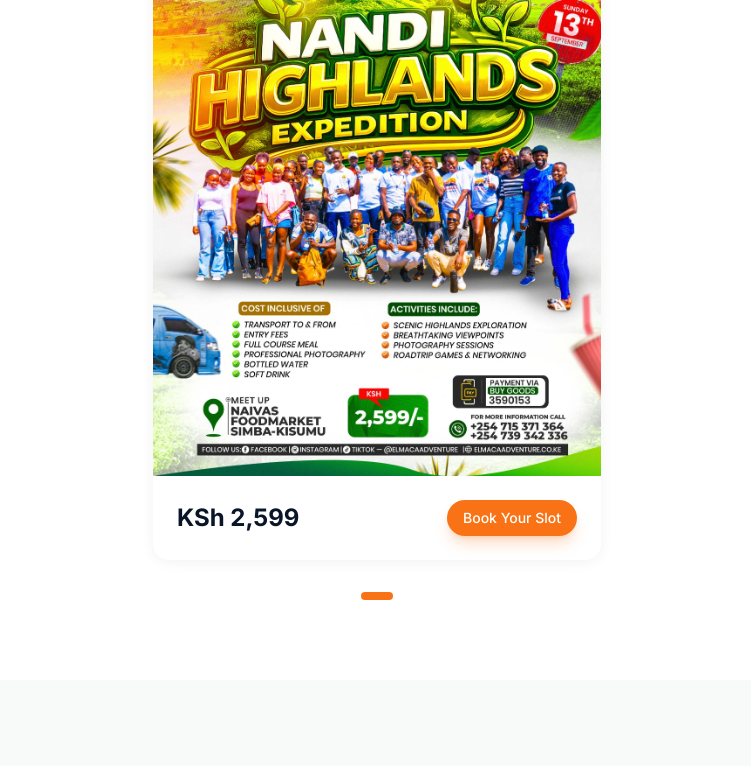
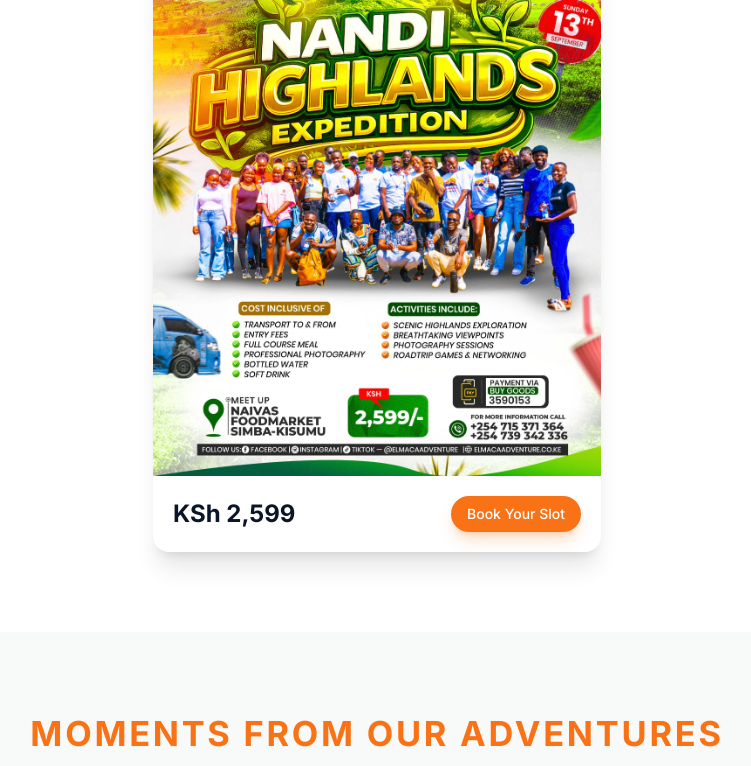
Before and after one commit to otienoelijah612-sys/elmaca-adventure, a Next.js app: page / in a window 1280 px wide. Shown: the part 1774-2540 px from the top of the page, without its empty margins (263-1014 px from the left). Built offline with nearby package versions, Linux system fonts and the light colour scheme; a web font is replaced by a local one.

Commit message:
Fix mobile upcoming adventures display

```diff
--- a/components/sections/UpcomingAdventures.tsx
+++ b/components/sections/UpcomingAdventures.tsx
@@ -1,23 +1,18 @@
 "use client";
+
+import { useState } from "react";
+import Image from "next/image";
 
 import BookingModal from "@/components/ui/BookingModal";
 import Button from "@/components/ui/Button";
 import SectionHeading from "@/components/ui/SectionHeading";
+
 import {
   SECTION_IDS,
   WHATSAPP_COMMUNITY_URL,
 } from "@/lib/constants";
+
 import { adventures, type Adventure } from "@/lib/data";
-import { cn } from "@/lib/utils";
-import {
-  AnimatePresence,
-  motion,
-  PanInfo,
-  useMotionValue,
-} from "framer-motion";
-import { Compass } from "lucide-react";
-import Image from "next/image";
-import { useCallback, useEffect, useState } from "react";
 
 function AdventureCard({
   adventure,
@@ -26,55 +21,123 @@ function AdventureCard({
   adventure: Adventure;
   onBook: (title: string) => void;
 }) {
+  const [previewOpen, setPreviewOpen] = useState(false);
+
   return (
-    <article className="flex h-full flex-col overflow-hidden rounded-xl bg-white card-shadow sm:rounded-2xl">
-      <div className="relative aspect-[4/5] overflow-hidden">
+    <>
+      <article className="w-full overflow-hidden rounded-2xl bg-white shadow-xl">
+        {/* Event Poster */}
+        <button
+          type="button"
+          onClick={() => setPreviewOpen(true)}
+          className="group relative block w-full cursor-pointer"
+          aria-label={`View ${adventure.title} poster`}
+        >
+          <div className="relative aspect-[4/5] w-full overflow-hidden">
             <Image
               src={adventure.image}
               alt={adventure.title}
               fill
-          className="object-cover transition-transform duration-500 hover:scale-105"
-          sizes="(max-width: 768px) 100vw, 400px"
+              priority
+              sizes="(max-width: 640px) 100vw, (max-width: 1024px) 80vw, 500px"
+              className="object-cover transition-transform duration-300 group-hover:scale-[1.02]"
             />
+
+            {/* Desktop hover effect */}
+            <div className="absolute inset-0 hidden items-center justify-center bg-black/0 transition-colors duration-300 group-hover:bg-black/30 sm:flex">
+              <span className="rounded-full bg-white px-4 py-2 text-sm font-semibold text-navy opacity-0 shadow-lg transition-opacity duration-300 group-hover:opacity-100">
+                🔍 View Poster
+              </span>
             </div>
+          </div>
+        </button>
 
-      <div className="flex flex-1 items-center justify-between gap-3 p-4 sm:p-6">
-        <p className="font-display text-xl font-bold text-navy sm:text-2xl">
+        {/* Price + Booking Button */}
+        <div className="flex w-full items-center justify-between gap-4 p-4 sm:p-5">
+          <p className="shrink-0 text-xl font-bold text-navy sm:text-2xl">
             {adventure.price}
           </p>
 
-        <Button size="sm" onClick={() => onBook(adventure.title)}>
+          <Button
+            size="sm"
+            onClick={() => onBook(adventure.title)}
+          >
             Book Your Slot
           </Button>
         </div>
       </article>
+
+      {/* Full-Screen Poster Preview */}
+      {previewOpen && (
+        <div
+          className="fixed inset-0 z-[100] flex items-center justify-center bg-black/90 p-3 sm:p-6"
+          onClick={() => setPreviewOpen(false)}
+          role="dialog"
+          aria-modal="true"
+          aria-label={`${adventure.title} poster preview`}
+        >
+          <div
+            className="relative flex h-full w-full max-w-5xl items-center justify-center"
+            onClick={(event) => event.stopPropagation()}
+          >
+            {/* Close Button */}
+            <button
+              type="button"
+              onClick={() => setPreviewOpen(false)}
+              className="absolute right-0 top-0 z-10 rounded-full bg-white/10 px-4 py-2 text-sm font-semibold text-white backdrop-blur-sm transition hover:bg-white/20 sm:right-2 sm:top-2"
+            >
+              ✕ Close
+            </button>
+
+            {/* Large Poster */}
+            <div className="relative h-[90vh] w-full">
+              <Image
+                src={adventure.image}
+                alt={adventure.title}
+                fill
+                sizes="100vw"
+                className="object-contain"
+              />
+            </div>
+          </div>
+        </div>
+      )}
+    </>
   );
 }
 
 export default function UpcomingAdventures() {
-  const [currentIndex, setCurrentIndex] = useState(0);
   const [bookingOpen, setBookingOpen] = useState(false);
-  const [selectedAdventure, setSelectedAdventure] = useState<string>();
-  const dragX = useMotionValue(0);
+  const [selectedAdventure, setSelectedAdventure] =
+    useState<string>();
 
+  const handleBook = (title: string) => {
+    setSelectedAdventure(title);
+    setBookingOpen(true);
+  };
+
+  /*
+   * If there are no upcoming adventures,
+   * show the "Coming Soon" message.
+   */
   if (adventures.length === 0) {
     return (
       <section
         id={SECTION_IDS.adventures}
-        className="section-padding bg-white"
+        className="section-padding w-full bg-white"
       >
-        <div className="container-custom">
+        <div className="container-custom w-full">
           <SectionHeading
             label=""
             title="Upcoming Adventures"
             description=""
           />
 
-          <div className="mx-auto max-w-2xl">
-            <div className="rounded-2xl bg-white card-shadow px-6 py-12 text-center">
+          <div className="mx-auto w-full max-w-2xl">
+            <div className="rounded-2xl bg-white px-6 py-12 text-center shadow-xl">
               <div className="mb-5 flex justify-center">
                 <div className="flex h-14 w-14 items-center justify-center rounded-full bg-orange/10">
-                  <Compass className="h-7 w-7 text-orange" />
+                  <div className="text-2xl">🧭</div>
                 </div>
               </div>
 
@@ -104,109 +167,34 @@ export default function UpcomingAdventures() {
     );
   }
 
-  const slideCount = adventures.length;
+  /*
+   * Currently Elmaca has one upcoming adventure.
+   * The layout is intentionally simple and responsive.
+   */
+  const adventure: Adventure = adventures[0];
 
-  const goTo = useCallback(
-    (index: number) => {
-      setCurrentIndex(((index % slideCount) + slideCount) % slideCount);
-    },
-    [slideCount],
-  );
-
-  const next = useCallback(
-    () => goTo(currentIndex + 1),
-    [currentIndex, goTo],
-  );
-
-  const prev = useCallback(
-    () => goTo(currentIndex - 1),
-    [currentIndex, goTo],
-  );
-
-  useEffect(() => {
-    const timer = setInterval(next, 5000);
-    return () => clearInterval(timer);
-  }, [next]);
-
-  const handleDragEnd = (_: unknown, info: PanInfo) => {
-    const threshold = 50;
-
-    if (info.offset.x < -threshold) next();
-    else if (info.offset.x > threshold) prev();
-
-    dragX.set(0);
-  };
-
-  const handleBook = (title: string) => {
-    setSelectedAdventure(title);
-    setBookingOpen(true);
-  };
-
-  const visibleIndices = [
-    (currentIndex - 1 + slideCount) % slideCount,
-    currentIndex,
-    (currentIndex + 1) % slideCount,
-  ];
   return (
-    <section id={SECTION_IDS.adventures} className="section-padding bg-white">
-      <div className="container-custom">
+    <section
+      id={SECTION_IDS.adventures}
+      className="section-padding w-full bg-white"
+    >
+      <div className="container-custom w-full">
         <SectionHeading
           label=""
           title="Upcoming Adventures"
           description=""
         />
 
-        <div className="relative mx-auto max-w-5xl">
-        {/* Desktop */}
-{slideCount === 1 ? (
-  <div className="hidden lg:flex justify-center">
-    <div className="w-full max-w-md">
+        {/* Responsive Adventure Card */}
+        <div className="mx-auto w-full max-w-md">
           <AdventureCard
-        adventure={adventures[0]}
+            adventure={adventure}
             onBook={handleBook}
           />
         </div>
       </div>
-) : (
-  <div className="hidden gap-6 lg:grid lg:grid-cols-3">
-    {visibleIndices.map((idx) => (
-      <motion.div
-        key={`desktop-${adventures[idx].id}-${idx}`}
-        initial={{ opacity: 0, scale: 0.95 }}
-        animate={{ opacity: 1, scale: 1 }}
-        transition={{ duration: 0.4 }}
-        className={cn(
-          idx !== currentIndex && "opacity-80 lg:opacity-100",
-        )}
-      >
-        <AdventureCard
-          adventure={adventures[idx]}
-          onBook={handleBook}
-        />
-      </motion.div>
-    ))}
-  </div>
-)}
 
-          {/* Dots */}
-          <div className="mt-8 flex items-center justify-center gap-2">
-            {adventures.map((_, idx) => (
-              <button
-                key={idx}
-                onClick={() => goTo(idx)}
-                className={cn(
-                  "h-2 rounded-full transition-all duration-300",
-                  idx === currentIndex
-                    ? "w-8 bg-orange"
-                    : "w-2 bg-slate/20 hover:bg-slate/40",
-                )}
-                aria-label={`Go to adventure ${idx + 1}`}
-              />
-            ))}
-          </div>
-        </div>
-      </div>
-
+      {/* Booking Modal */}
       <BookingModal
         isOpen={bookingOpen}
         onClose={() => setBookingOpen(false)}
```
Lines whose indentation alone changed are shown as unchanged.
